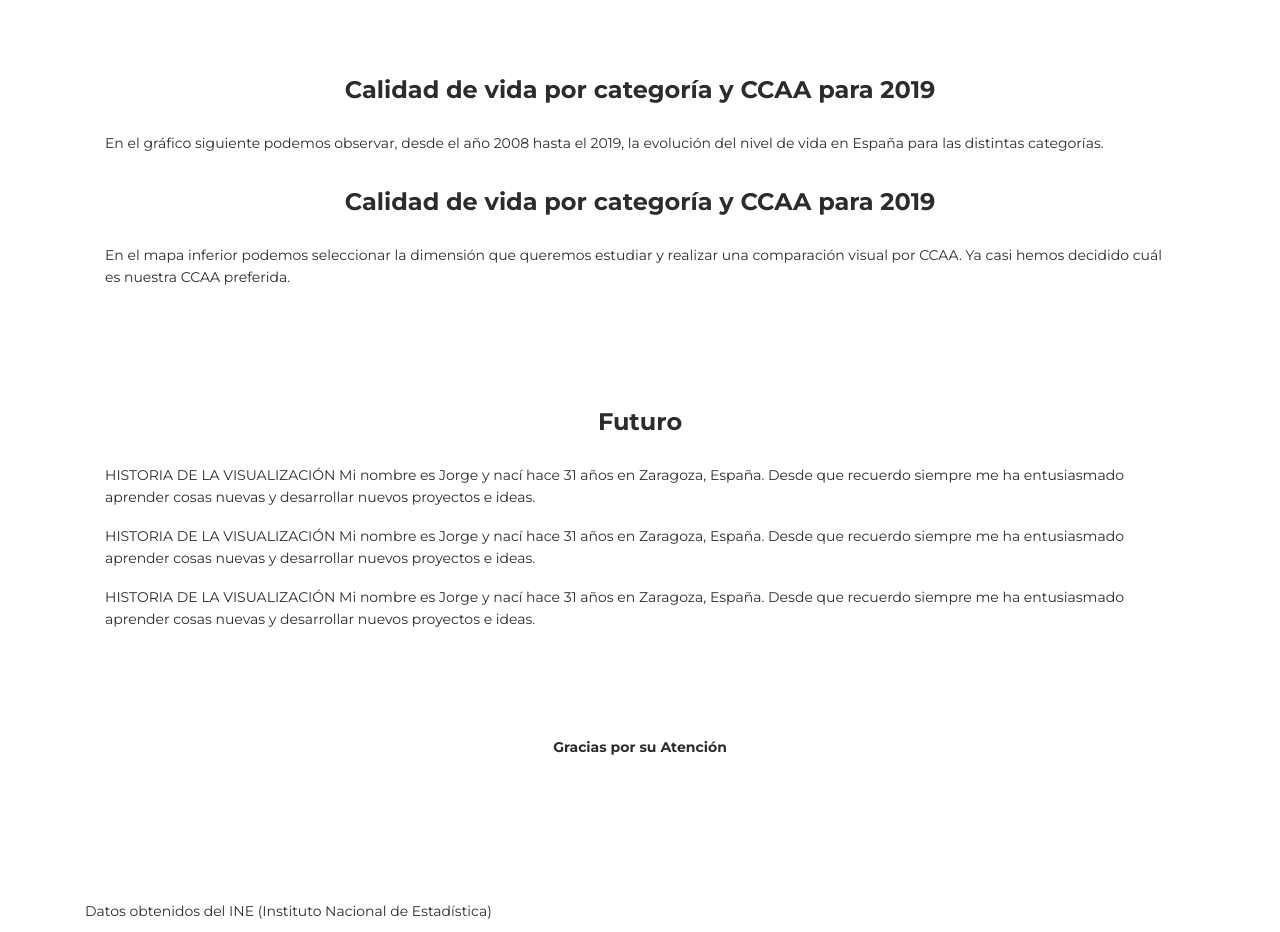
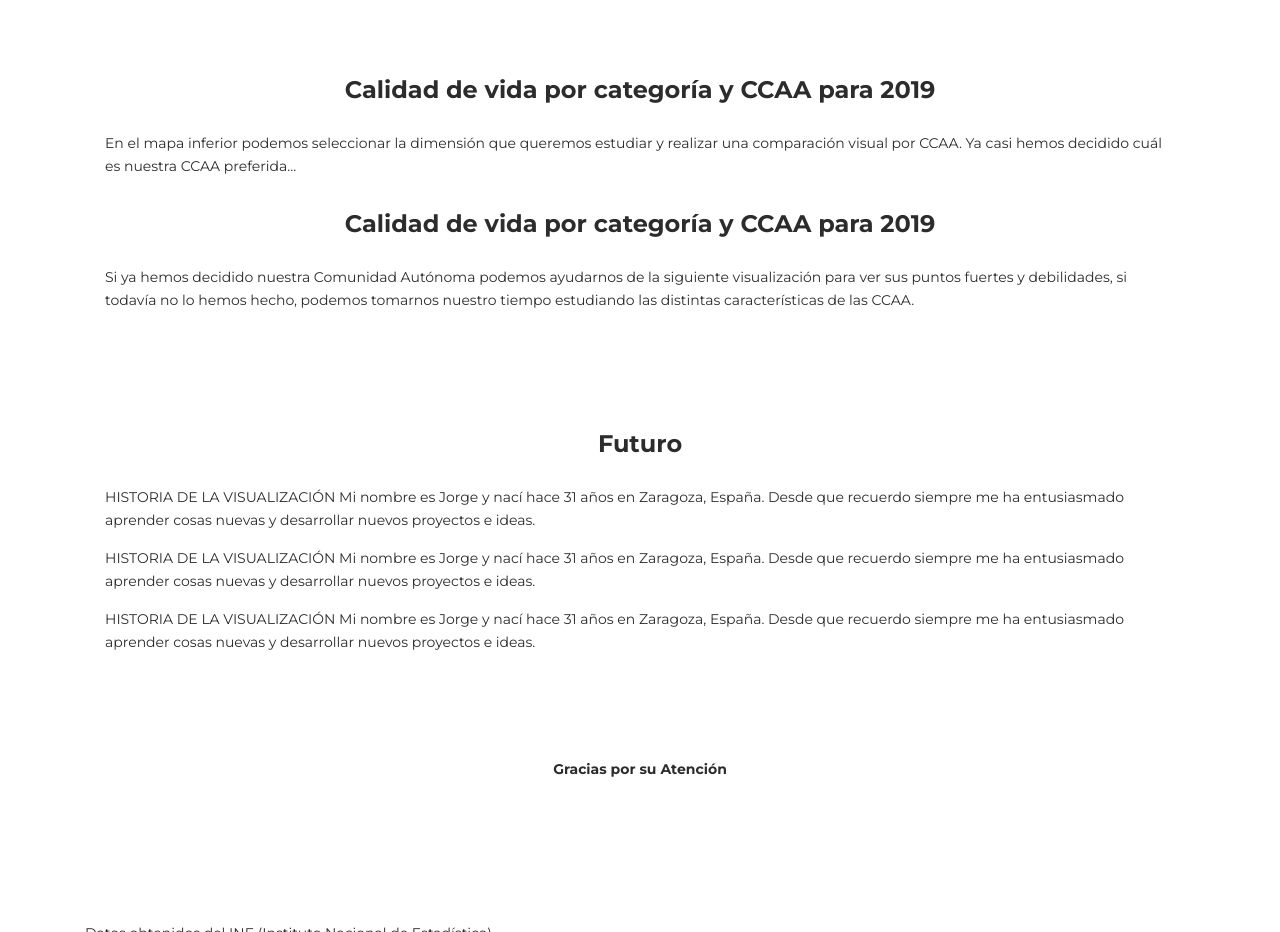
Before and after one commit to jorgealgrauoc/jorgealgrauoc_PEC_2.github.io, a plain HTML site: page index.html in a window 1280 px wide. Shown: the part 3040-3972 px from the top of the page. Drawn offline with nearby package versions, Linux system fonts and the light colour scheme; a script that the page names is missing.

Commit message:
Update index.html

```diff
--- a/index.html
+++ b/index.html
@@ -150,7 +150,9 @@
                             <div class="h4 text-center mb-4 title"> Calidad de vida por categoría y CCAA para 2019
                             </div>
 
-                            <p>En el gráfico siguiente podemos observar, desde el año 2008 hasta el 2019, la evolución del nivel de vida en España para las distintas categorías. </p>
+                            <p>En el mapa inferior podemos seleccionar la dimensión que queremos estudiar y realizar una comparación visual por CCAA.
+
+Ya casi hemos decidido cuál es nuestra CCAA preferida...</p>
 
 
                             <div class="flourish-embed flourish-map" data-src="visualisation/9985504">
@@ -160,9 +162,7 @@
                             <div class="h4 text-center mb-4 title"> Calidad de vida por categoría y CCAA para 2019
                             </div>
 
-                            <p>En el mapa inferior podemos seleccionar la dimensión que queremos estudiar y realizar una comparación visual por CCAA.
-
-Ya casi hemos decidido cuál es nuestra CCAA preferida. </p>
+                            <p>Si ya hemos decidido nuestra Comunidad Autónoma podemos ayudarnos de la siguiente visualización para ver sus puntos fuertes y debilidades, si todavía no lo hemos hecho,  podemos tomarnos nuestro tiempo estudiando las distintas características de las CCAA. </p>
                             <div class="flourish-embed flourish-radar" data-src="visualisation/9998542">
                                 <script src="https://public.flourish.studio/resources/embed.js"></script>
                             </div>
```
